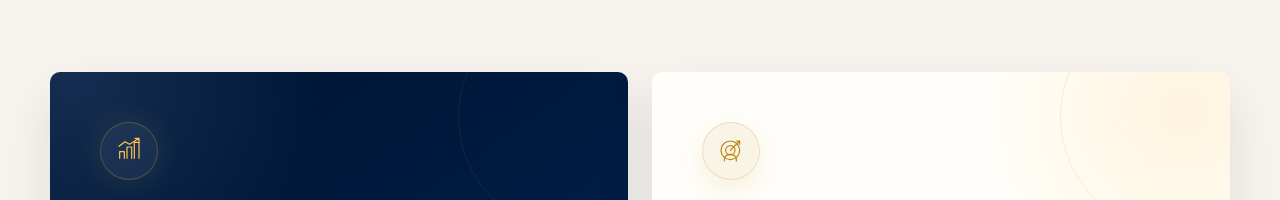
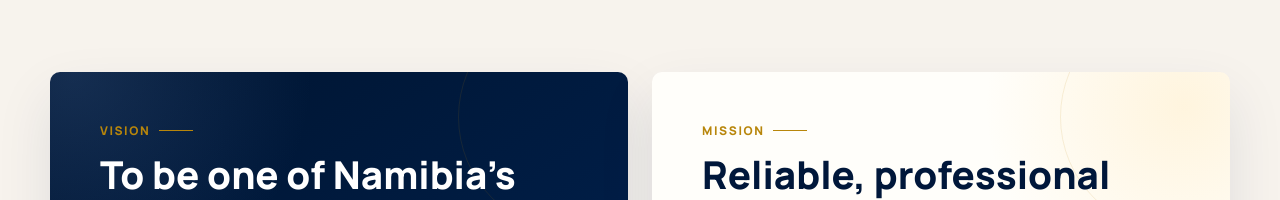
Before and after one commit to Hanotjie21/SSE-Accounting-, a plain HTML site: page index.html in a window 1280 px wide. Shown: the part 1660-1860 px from the top of the page. Drawn offline with nearby package versions, Linux system fonts and the light colour scheme.

Commit message:
Simplify vision and mission cards

```diff
--- a/index.html
+++ b/index.html
@@ -149,25 +149,12 @@
     <section class="vision section" id="vision">
       <div class="container vision__grid">
         <article class="vision-card vision-card--primary reveal">
-          <div class="vision-card__icon" aria-hidden="true">
-            <svg viewBox="0 0 48 48" xmlns="http://www.w3.org/2000/svg">
-              <path d="M10 35V25h7v10M21 35V18h7v17M32 35V11h7v24" />
-              <path d="m9 17 9-7 7 4 14-9M33 5h6v6" />
-            </svg>
-          </div>
           <span class="vision-card__label">Vision</span>
           <h2>To be one of Namibia's most trusted and innovative accounting firms.</h2>
           <span class="vision-card__rule" aria-hidden="true"></span>
           <p>Empowering businesses through financial excellence and strategic guidance.</p>
         </article>
         <article class="vision-card reveal">
-          <div class="vision-card__icon" aria-hidden="true">
-            <svg viewBox="0 0 48 48" xmlns="http://www.w3.org/2000/svg">
-              <circle cx="23" cy="23" r="14" />
-              <circle cx="23" cy="23" r="7" />
-              <path d="m23 23 14-14M32 9h5v5M14 39v-3c0-4 4-7 9-7s9 3 9 7v3" />
-            </svg>
-          </div>
           <span class="vision-card__label">Mission</span>
           <h2>Reliable, professional and personalized accounting solutions.</h2>
           <span class="vision-card__rule" aria-hidden="true"></span>
--- a/styles.css
+++ b/styles.css
@@ -1112,38 +1112,6 @@ main > section:not(.hero):nth-of-type(odd)::before {
     var(--primary);
 }
 
-.vision-card__icon {
-  position: relative;
-  z-index: 1;
-  width: 58px;
-  height: 58px;
-  display: grid;
-  place-items: center;
-  margin-bottom: 26px;
-  color: var(--gold);
-  background: rgba(184, 134, 11, 0.08);
-  border: 1px solid rgba(184, 134, 11, 0.2);
-  border-radius: 50%;
-  box-shadow: 0 10px 28px rgba(184, 134, 11, 0.12);
-}
-
-.vision-card--primary .vision-card__icon {
-  color: var(--gold-soft);
-  background: rgba(255, 255, 255, 0.06);
-  border-color: rgba(253, 195, 77, 0.22);
-  box-shadow: 0 0 32px rgba(253, 195, 77, 0.12);
-}
-
-.vision-card__icon svg {
-  width: 32px;
-  height: 32px;
-  fill: none;
-  stroke: currentColor;
-  stroke-width: 1.8;
-  stroke-linecap: round;
-  stroke-linejoin: round;
-}
-
 .vision-card .vision-card__label {
   position: relative;
   z-index: 1;
```
